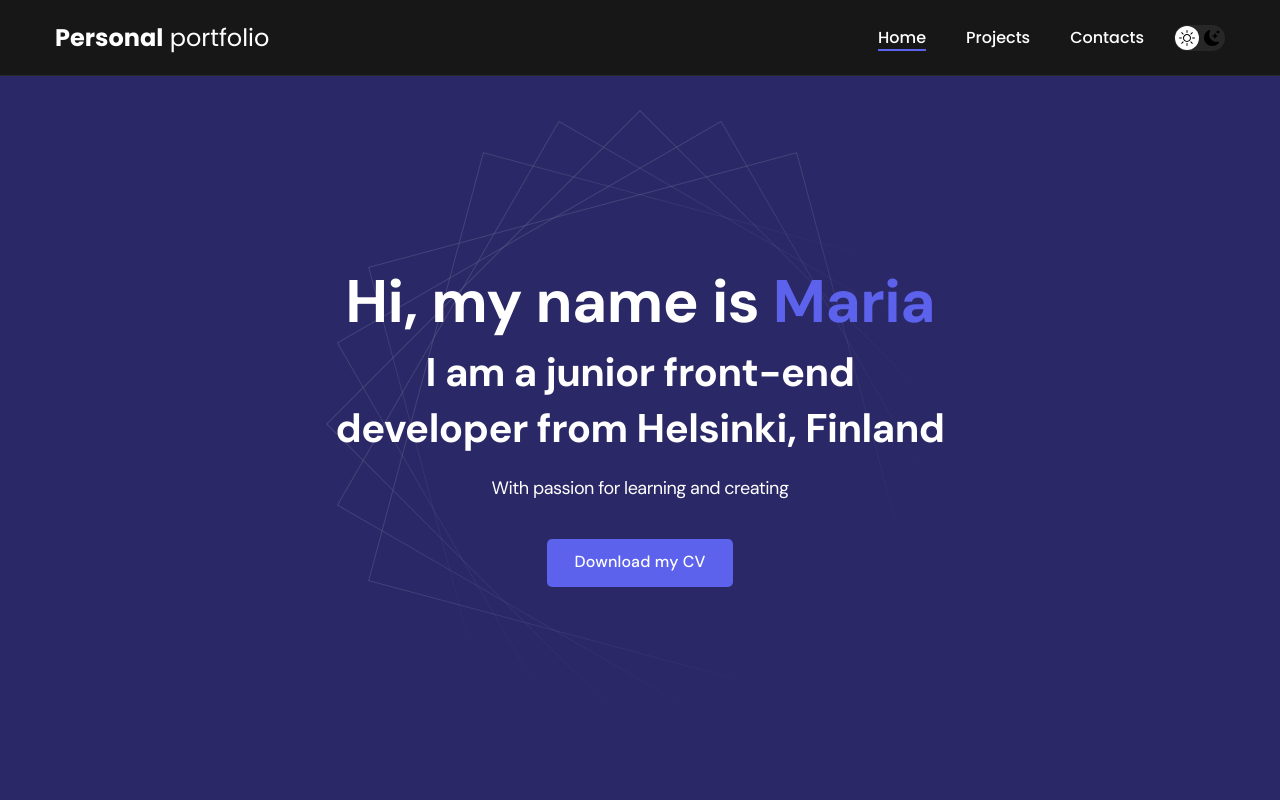
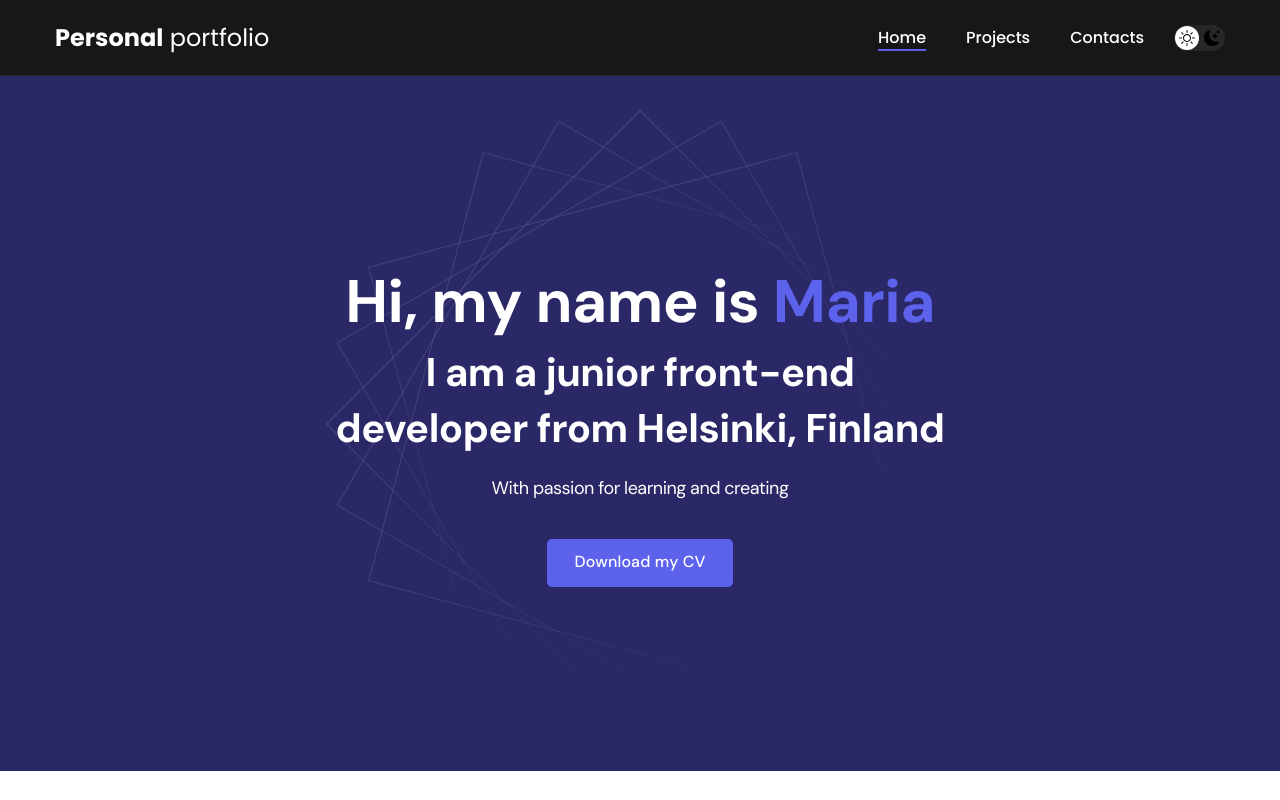
Before and after one commit to mariapokryshkina/personal_portfolio, a React (Create React App) app: page / in a window 1280 px wide. Shown: the top 800 px of the page. Built offline with nearby package versions, Linux system fonts and the light colour scheme.

Commit message:
Ãcontainer background changed

```diff
--- a/src/styles/main.css
+++ b/src/styles/main.css
@@ -25,7 +25,7 @@
 	--footer-text: var(--white);
 
 	/* Light mode */
-	--page-bg: var(--darkpurple);
+	--page-bg: var(--white);
 	--text-color: var(--black);
 	--accent: var(--purple);
 	--title-1: var(--accent);
```
